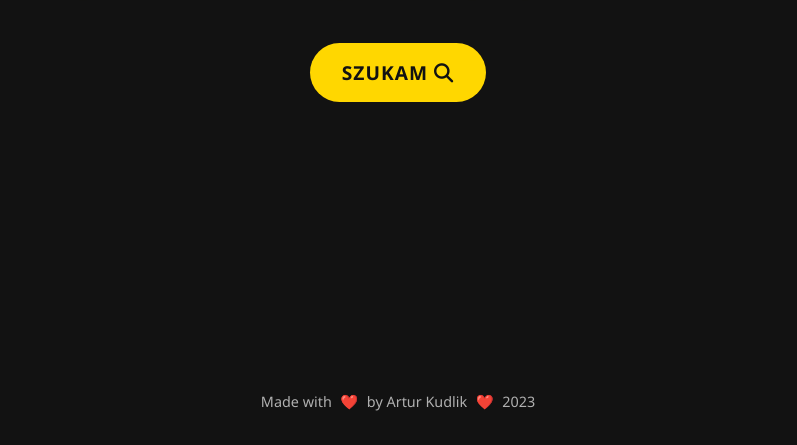
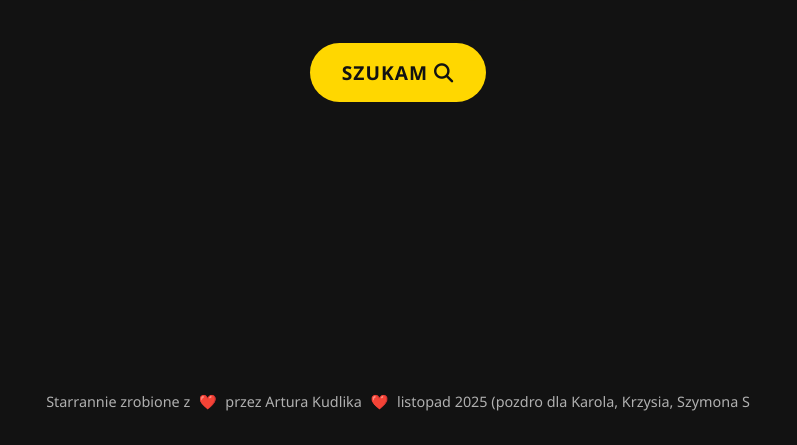
Before and after one commit to kumatygoscyt284/Randki, a plain HTML site: page index.html in a window 1280 px wide. Shown: the part 355-800 px from the top of the page, without its empty margins (242-1039 px from the left). Drawn offline with Linux system fonts and the light colour scheme.

Commit message:
Update index.html

```diff
--- a/index.html
+++ b/index.html
@@ -857,7 +857,7 @@
 
     <!-- Footer -->
     <div class="footer">
-        <p>Made with <span class="footer-heart">❤️</span> by Artur Kudlik <span class="footer-heart">❤️</span> 2023</p>
+        <p>Starrannie zrobione z <span class="footer-heart">❤️</span> przez Artura Kudlika <span class="footer-heart">❤️</span> listopad 2025 (pozdro dla Karola, Krzysia, Szymona S</p>
     </div>
 
     <script>
```
